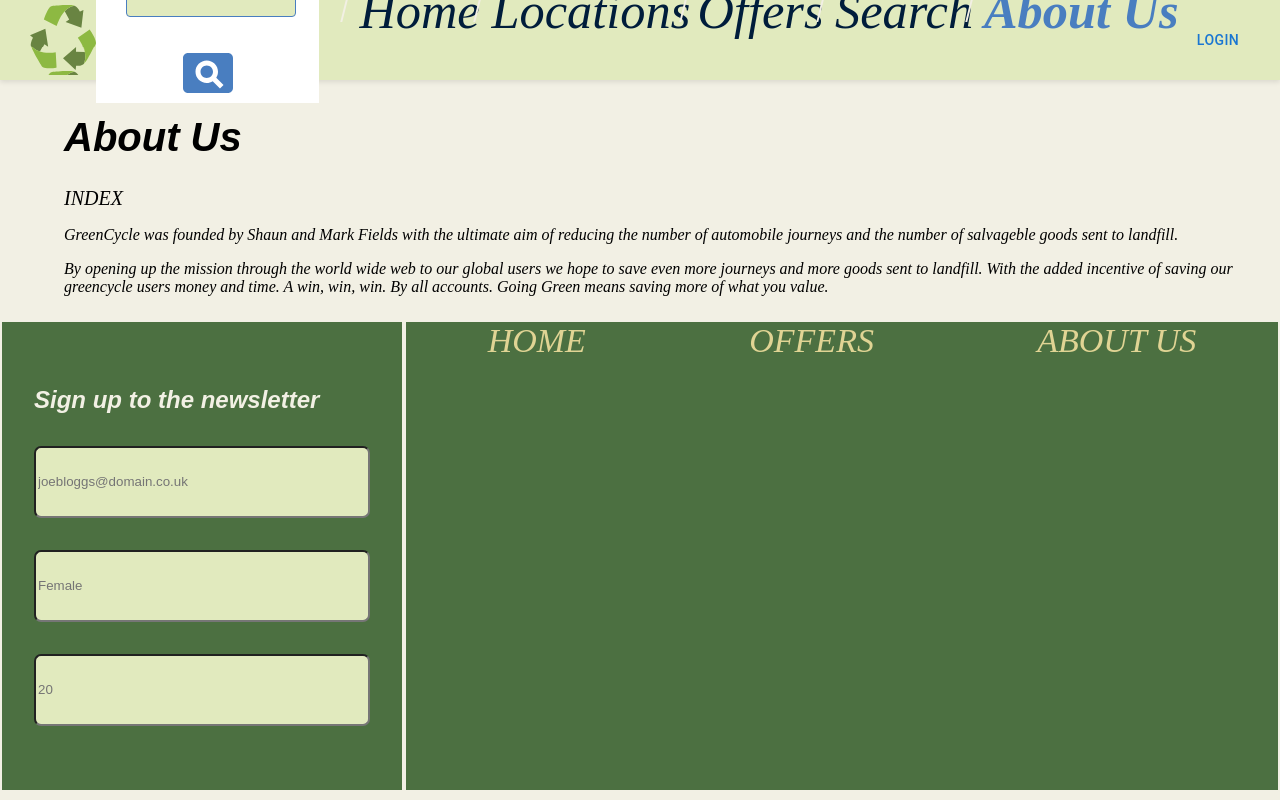
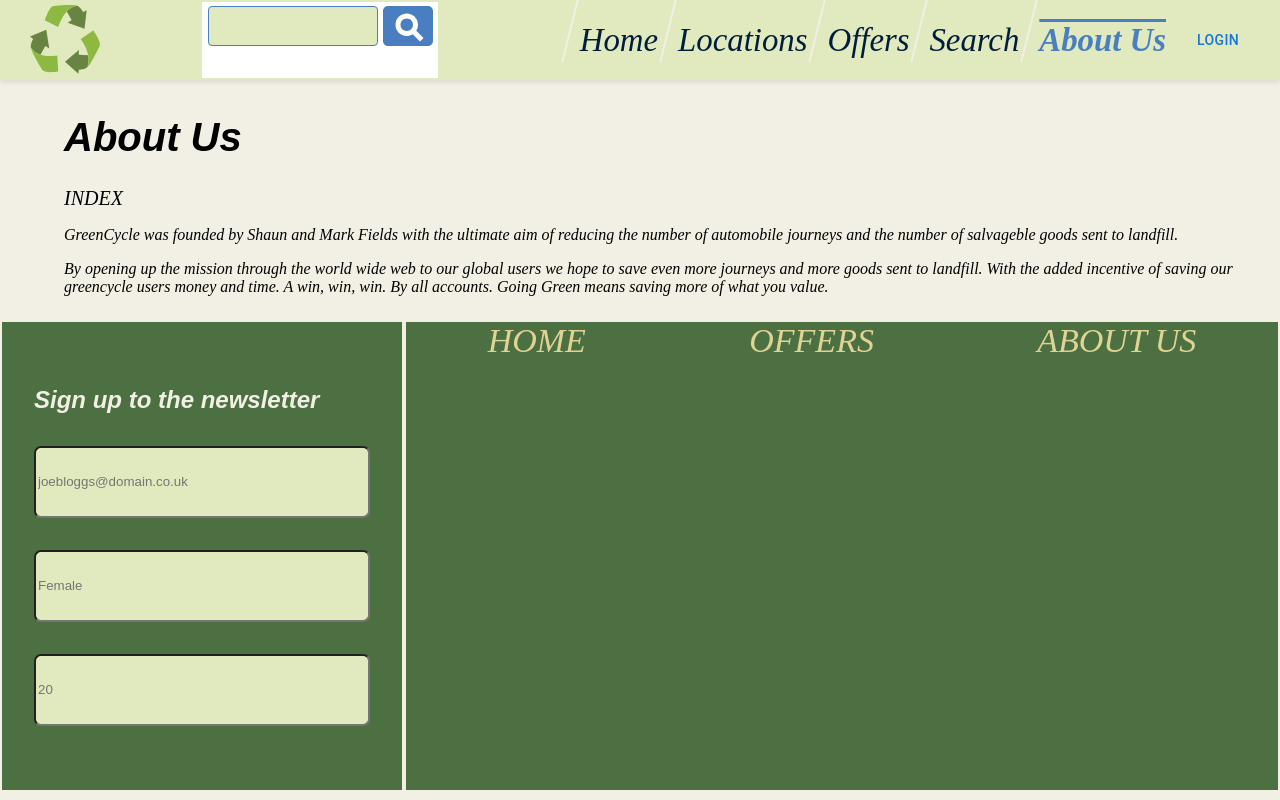
Before and after one commit to drsfieldsIMA/AIDA_development, a Next.js app: page /about in a window 1280 px wide. Built offline with nearby package versions, Linux system fonts and the light colour scheme.

Commit message:
Update globals.scss

```diff
--- a/styles/globals.scss
+++ b/styles/globals.scss
@@ -406,7 +406,7 @@
 	font-family: "egizio-urw", serif;
     color: #001d3b;
     margin-right: 20px;
-    font-size: 3.15rem;
+    font-size: 2.05rem;
     text-transform: capitalize;
     text-decoration: none;
 }
```
